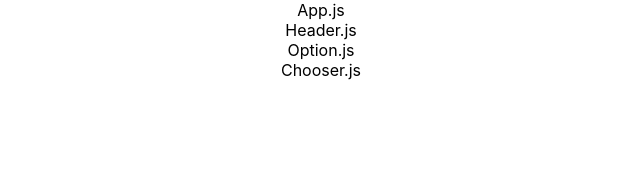
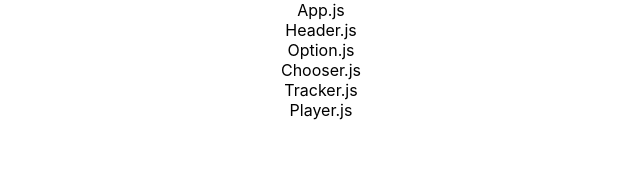
Before and after one commit to Jamin13P/no-db, a React (Create React App) app: page / in a window 1280 px wide. Shown: the top 170 px of the page, without its empty margins (319-959 px from the left). Built offline with nearby package versions, Linux system fonts and the light colour scheme.

Commit message:
Working on the skeleton

```diff
--- a/src/App.js
+++ b/src/App.js
@@ -1,7 +1,7 @@
 import React, { Component } from "react";
-import Header from "./components/Header"
-import Option from "./components/Option"
-import Tracker from "./components/Tracker"
+import Header from "./components/Header";
+import Option from "./components/Option";
+import Tracker from "./components/Tracker";
 import "./App.css";
 
 export default class App extends Component {
@@ -9,20 +9,30 @@ export default class App extends Component {
     super();
 
     this.state = {
-      trackedPlayers: []
-    }
-    this.trackPlayer = this.trackPlayer.bind(this)
-    this.editPlayer = this.editPlayer.bind(this)
-    this.deletePlayer = this.deletePlayer.bind(this)
+      trackedPlayers: [],
+    };
+    this.trackPlayer = this.trackPlayer.bind(this);
+    this.editPlayer = this.editPlayer.bind(this);
+    this.removePlayer = this.removePlayer.bind(this);
   }
 
-  componentDidMount(){}
+  componentDidMount() {}
 
-  trackPlayer(){}
+  trackPlayer() {}
 
-  editPlayer(id, newName, newMaxRank, newMaxMMR, newMatches, newWins, newLosses, newAbandons, newWinPercent){}
+  editPlayer(
+    id,
+    newName,
+    newMaxRank,
+    newMaxMMR,
+    newMatches,
+    newWins,
+    newLosses,
+    newAbandons,
+    newWinPercent
+  ) {}
 
-  deletePlayer(id){}
+  removePlayer(id) {}
 
   render() {
     return (
@@ -30,7 +40,12 @@ export default class App extends Component {
         App.js
         <Header />
         <Option trackPlayer={this.trackPlayer} />
+        <Tracker
+          trackedPlayers={this.state.trackedPlayers}
+          editPlayer={this.editPlayer}
+          removePlayer={this.removePlayer}
+        />
       </div>
-    )
+    );
   }
 }
--- a/src/components/Player.js
+++ b/src/components/Player.js
@@ -1,4 +1,4 @@
-import React, {Copmonent, Component} from "react"
+import React, {Component} from "react"
 
 export default class Player extends Component{
     constructor(){
--- a/src/components/Tracker.js
+++ b/src/components/Tracker.js
@@ -1,9 +1,13 @@
-import React from "react"
+import React from "react";
+import Player from "./Player";
 
-function Tracker(props){
-    return (
-        <div>Tracker.js</div>
-    )
+function Tracker(props) {
+  return (
+    <div>
+      Tracker.js
+      <Player editPlayer={props.editPlayer} removePlayer={props.removePlayer} />
+    </div>
+  );
 }
 
-export default Tracker
+export default Tracker;
```
Also changed, not shown: screenshots/Capture1.PNG.
